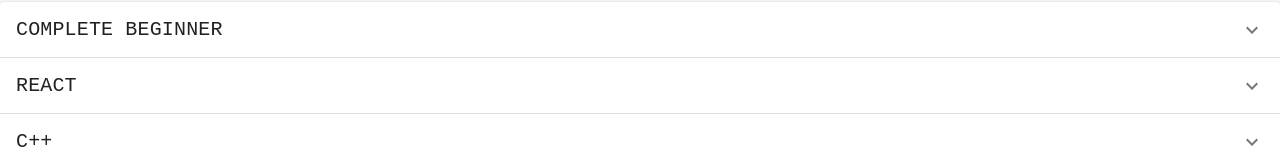
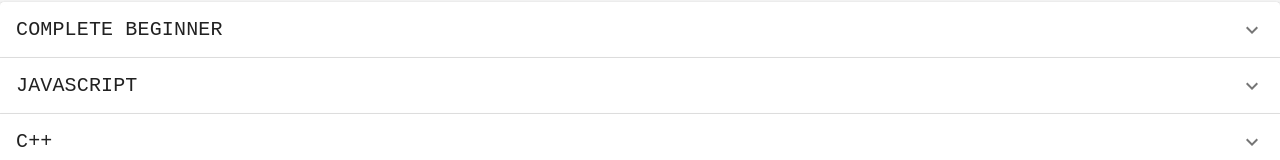
Before and after one commit to kristina-arezina/terms-2-program, a React (Create React App) app: page /journey in a window 1280 px wide. Shown: the part 265-425 px from the top of the page. Built offline with nearby package versions, Linux system fonts and the light colour scheme.

Commit message:
replaced react with js

```diff
--- a/src/journeyStore.js
+++ b/src/journeyStore.js
@@ -56,7 +56,7 @@ export const journeys = [
             'though the “Learn and Implement” pattern. Believes in consistency. You can learn most of the awesome ' +
             'things about programming by reading others code. You should read other’s open-source code.',
         link: 'https://medium.com/mindorks/a-self-taught-programmers-journey-6899cff1aef0',
-        level:"react"
+        level:"JavaScript"
     },
     {
         id: 'React2',
@@ -66,7 +66,7 @@ export const journeys = [
             'Learned HTML and CSS first. Liked freecodecamp. Recommends to start a programming project ' +
             'when you feel comfortable with the syntax of  language.',
         link: 'https://www.freecodecamp.org/news/what-ive-learned-from-a-year-of-coding-bf39c5823e9b/',
-        level:"react"
+        level:"JavaScript"
     },
     {
         id: 'React3',
@@ -78,7 +78,7 @@ export const journeys = [
             'current ability, trying it, analyzing your performance while and after doing it, and correcting any ' +
             'mistakes. Make programming fun. Learn by doing.',
         link: 'https://www.norvig.com/21-days.html',
-        level:"react"
+        level:"JavaScript"
     },
     {
         id: 'C++1',
```
